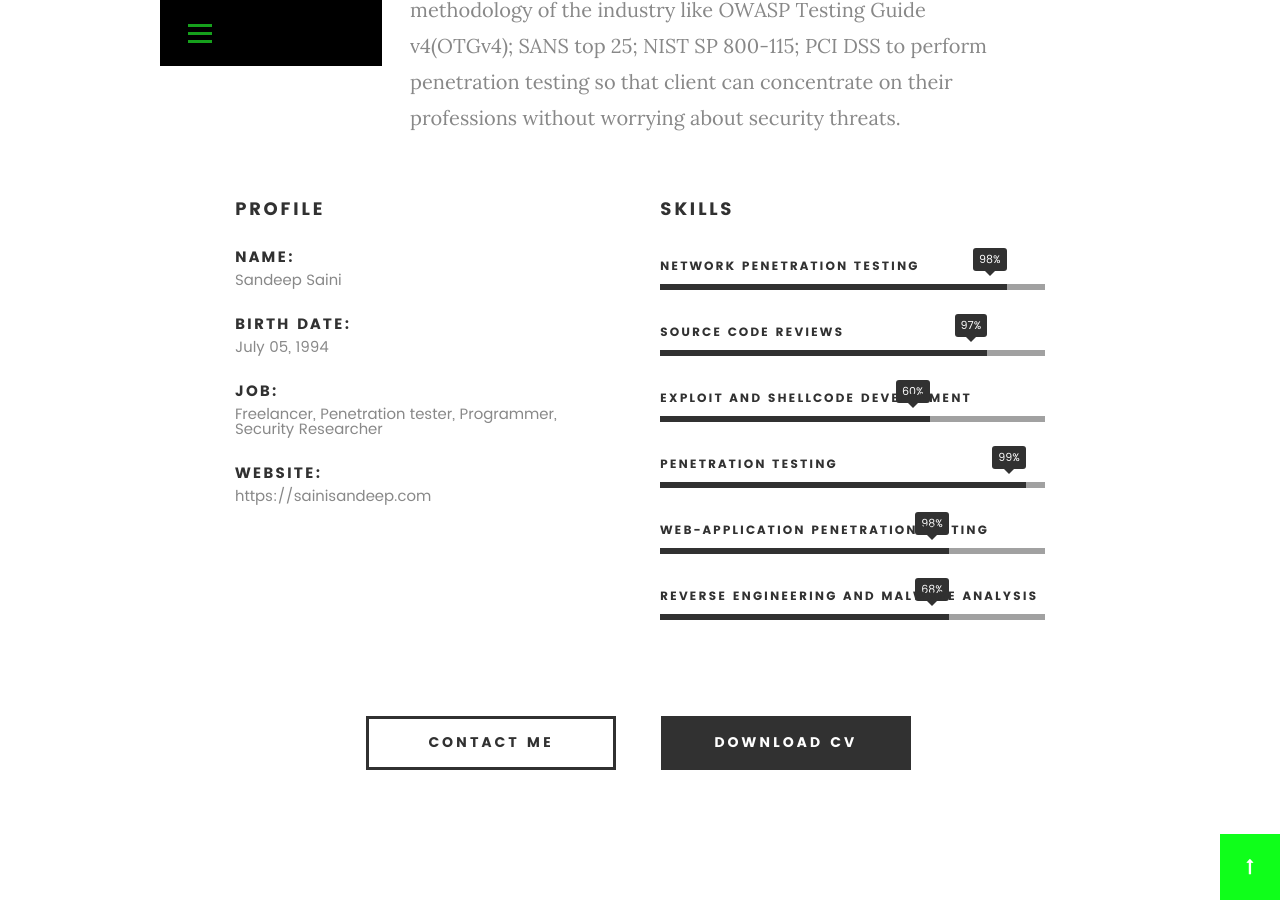
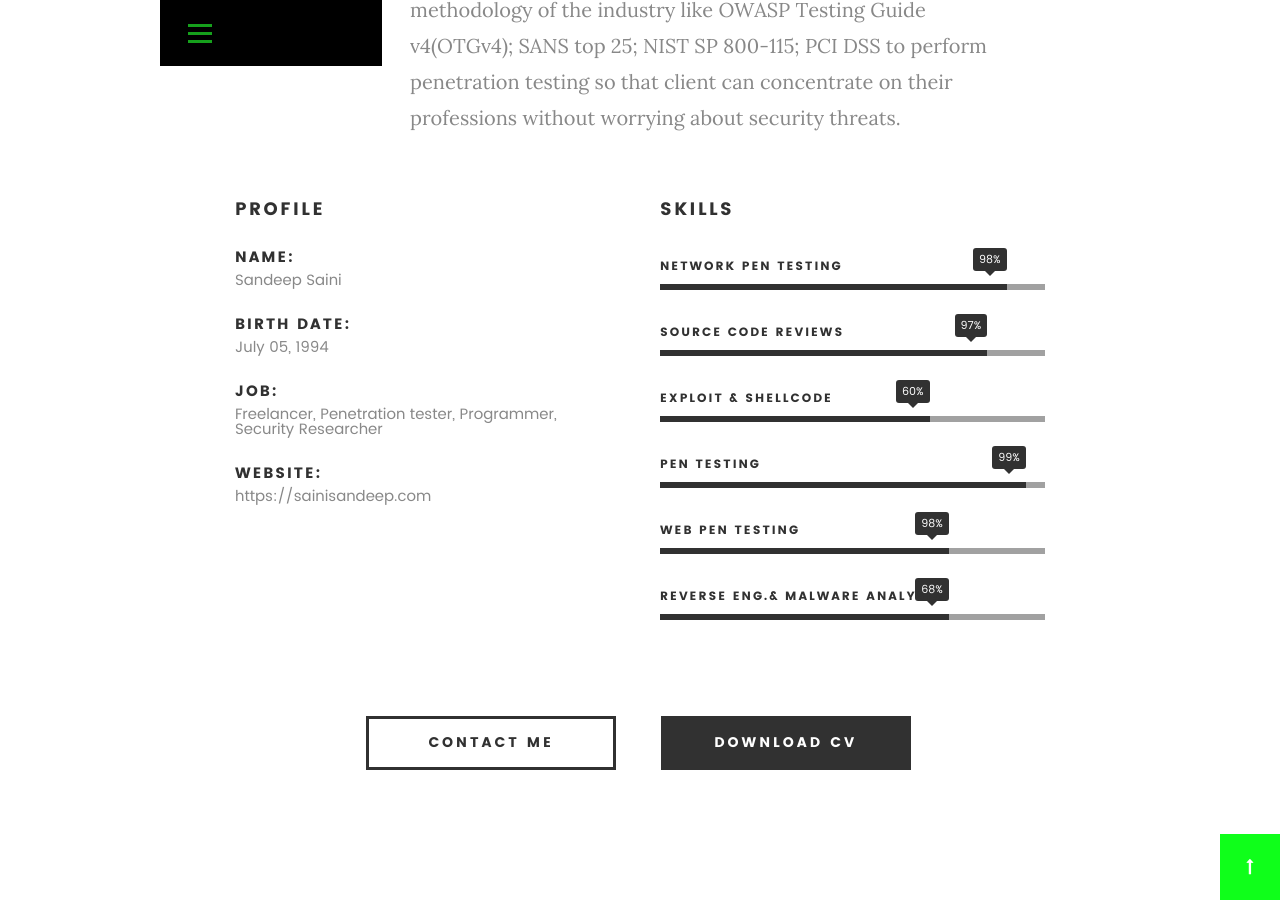
Before and after one commit to SandeepSainiProgrammer/portfolio, a Jekyll site: the page built from index.html, in a window 1280 px wide and 900 px high, scrolled down 1399 px. Built offline with Jekyll 4.4.1, drawn with Linux system fonts in a browser that asks for light colours; some web fonts are replaced.

Commit message:
Update index.html

```diff
--- a/index.html
+++ b/index.html
@@ -104,7 +104,7 @@ permalink: /
 			<ul class="skill-bars">
 				<li>
 					<div class="progress percent90"><span>98%</span></div>
-					<strong>Network Penetration Testing</strong>
+					<strong>Network Pen Testing</strong>
 				</li>
 				<li>
 					<div class="progress percent85"><span>97%</span></div>
@@ -112,21 +112,21 @@ permalink: /
 				</li>
 				<li>
 					<div class="progress percent70"><span>60%</span></div>
-					<strong>Exploit and shellcode development</strong>
+					<strong>Exploit & shellcode</strong>
 				</li>
 				<li>
 					<div class="progress percent95"><span>99%</span></div>
-					<strong>Penetration Testing</strong>
+					<strong>Pen Testing</strong>
 				</li>
 				<li>
 
 					<div class="progress percent75"><span>98%</span></div>
-					<strong>Web-Application Penetration testing</strong>
+					<strong>Web Pen Testing</strong>
 				</li>
 				<li>
 
 					<div class="progress percent75"><span>68%</span></div>
-					<strong>Reverse engineering and malware analysis</strong>
+					<strong>Reverse Eng.& Malware Analysis</strong>
 				</li>
 
 			</ul> <!-- /skill-bars -->
```
